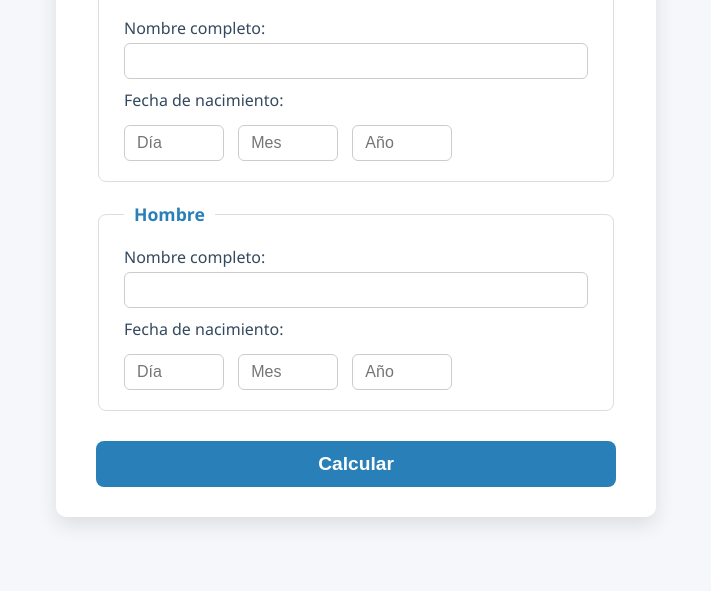
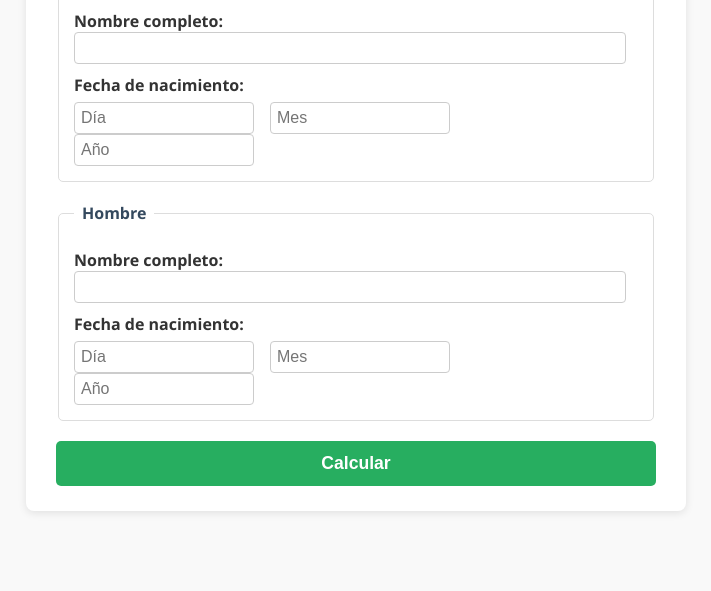
Before and after one commit to astrologoes/vida-pasada, a plain HTML site: page index.html in a window 1280 px wide. Shown: the part 209-800 px from the top of the page, without its empty margins (284-995 px from the left). Drawn offline with Linux system fonts and the light colour scheme.

Commit message:
Update styles.css

```diff
--- a/styles.css
+++ b/styles.css
@@ -1,122 +1,111 @@
-/* Reset básico */
-* {
-  box-sizing: border-box;
-}
-
 body {
   font-family: 'Segoe UI', Tahoma, Geneva, Verdana, sans-serif;
-  background: #f5f7fa;
-  color: #333;
+  background: #f9f9f9;
   margin: 0;
   padding: 20px;
-  display: flex;
-  justify-content: center;
+  color: #333;
 }
 
 .container {
+  max-width: 600px;
+  margin: 0 auto;
   background: white;
-  padding: 30px 40px;
-  border-radius: 10px;
-  max-width: 600px;
-  width: 100%;
-  box-shadow: 0 8px 20px rgba(0,0,0,0.1);
+  padding: 25px 30px;
+  border-radius: 8px;
+  box-shadow: 0 2px 8px rgb(0 0 0 / 0.1);
 }
 
 h1 {
   text-align: center;
-  margin-bottom: 25px;
+  margin-bottom: 20px;
   color: #2c3e50;
 }
 
 form fieldset {
   border: 1px solid #ddd;
-  padding: 20px 25px;
+  padding: 15px;
   margin-bottom: 20px;
-  border-radius: 8px;
+  border-radius: 5px;
 }
 
 form legend {
-  padding: 0 10px;
-  font-weight: 600;
-  color: #2980b9;
-  font-size: 1.1rem;
+  font-weight: 700;
+  padding: 0 8px;
+  color: #34495e;
 }
 
 label {
   display: block;
-  margin-bottom: 10px;
-  font-weight: 500;
-  color: #34495e;
+  margin-top: 10px;
+  margin-bottom: 6px;
+  font-weight: 600;
 }
 
 input[type="text"],
 input[type="number"] {
-  width: 100%;
-  padding: 8px 12px;
-  margin-top: 4px;
-  border-radius: 6px;
+  width: calc(100% - 12px);
+  padding: 6px;
+  font-size: 1rem;
   border: 1px solid #ccc;
-  font-size: 1rem;
-  transition: border-color 0.3s;
-}
-
-input[type="text"]:focus,
-input[type="number"]:focus {
-  border-color: #2980b9;
-  outline: none;
+  border-radius: 4px;
+  box-sizing: border-box;
 }
 
 input[type="number"] {
-  max-width: 100px;
-  margin-right: 10px;
-  display: inline-block;
+  width: 32%;
+  margin-right: 2%;
 }
 
-form button {
-  width: 100%;
-  background: #2980b9;
-  border: none;
-  padding: 12px 0;
-  color: white;
-  font-size: 1.2rem;
-  border-radius: 8px;
-  cursor: pointer;
-  font-weight: 600;
-  transition: background-color 0.3s ease;
-  margin-top: 10px;
+input[type="number"]:nth-child(3n) {
+  margin-right: 0;
 }
 
-form button:hover {
-  background: #1c5980;
+button {
+  width: 100%;
+  padding: 12px;
+  font-size: 1.1rem;
+  background: #27ae60;
+  color: white;
+  border: none;
+  border-radius: 5px;
+  cursor: pointer;
+  font-weight: 700;
+  transition: background-color 0.3s ease;
+}
+
+button:hover {
+  background: #219150;
 }
 
 table {
   width: 100%;
   border-collapse: collapse;
   margin-top: 25px;
-  font-size: 1rem;
+  text-align: center;
 }
 
-th, td {
-  border: 1px solid #ddd;
-  padding: 12px;
-  text-align: center;
-  color: #2c3e50;
+thead th {
+  background: #27ae60;
+  color: white;
+  padding: 10px;
+  font-weight: 700;
 }
 
-th {
-  background-color: #2980b9;
-  color: white;
+tbody td {
+  border: 1px solid #ddd;
+  padding: 8px;
+  font-weight: 600;
+  color: #2c3e50;
 }
 
 .result {
   margin-top: 25px;
-  font-size: 1.2rem;
+  font-size: 1.3rem;
   font-weight: 700;
-  color: #27ae60;
+  color: #27ae60; /* Verde */
   text-align: center;
 }
 
 .result.no {
-  color: #c0392b;
+  color: #c0392b; /* Rojo */
 }
```
